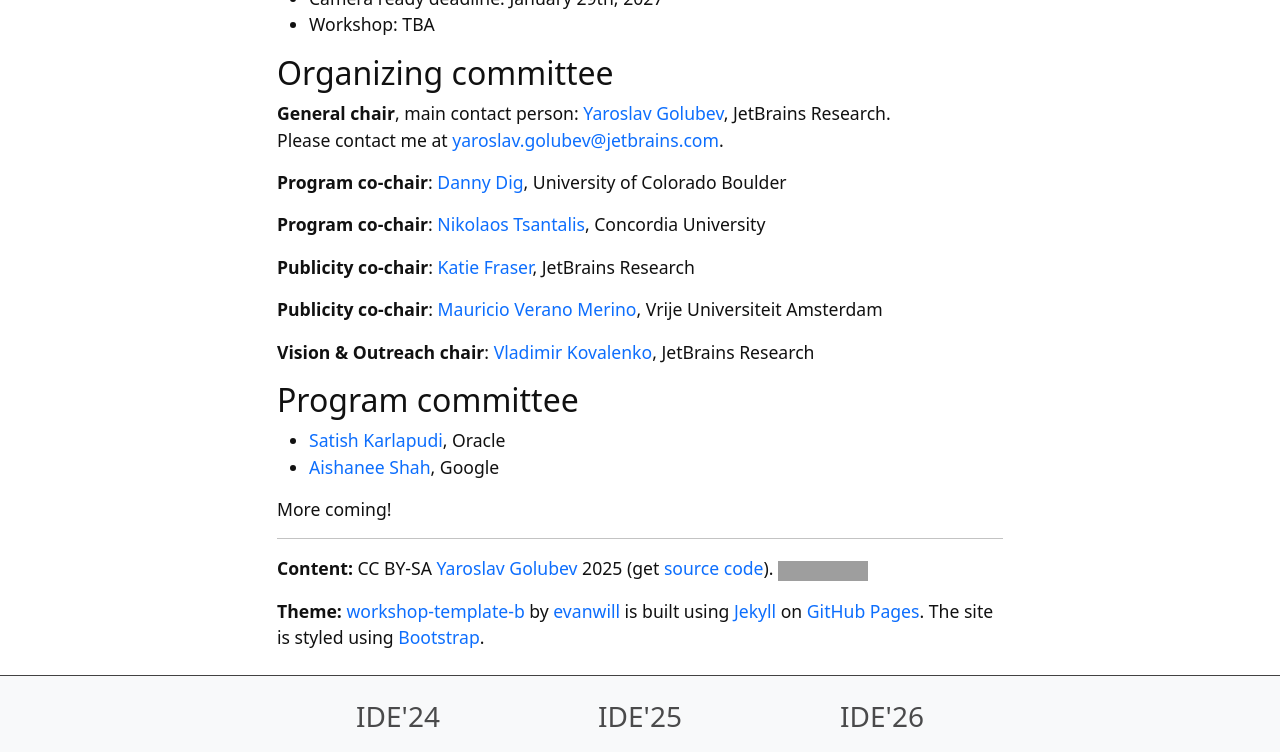
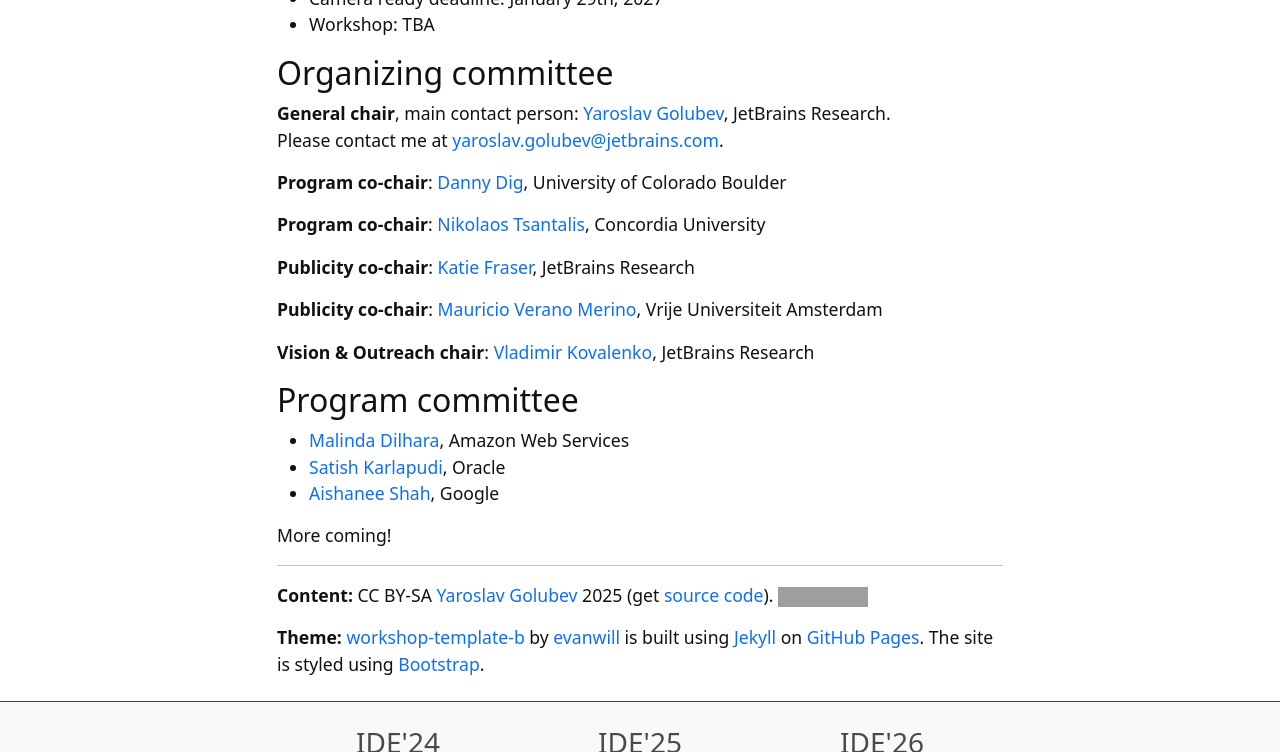
Before and after one commit to ide-workshop/ide-workshop.github.io, a Jekyll site: the page built from index.md, in a window 1280 px wide and 900 px high, scrolled down 3689 px, cut to the strip 0-752 px from the top of the window. Built offline with Jekyll 4.4.1, drawn with Linux system fonts in a browser that asks for light colours; grey boxes are pictures that could not be loaded.

Commit message:
Adding PCs

```diff
--- a/index.md
+++ b/index.md
@@ -140,6 +140,7 @@
 
 ## Program committee
 
+* [Malinda Dilhara](https://www.linkedin.com/in/malinda-dilhara-7590a546/), Amazon Web Services
 * [Satish Karlapudi](https://www.linkedin.com/in/satish-kumar-karlapudi/), Oracle
 * [Aishanee Shah](https://www.linkedin.com/in/aishanee/), Google
 
```
